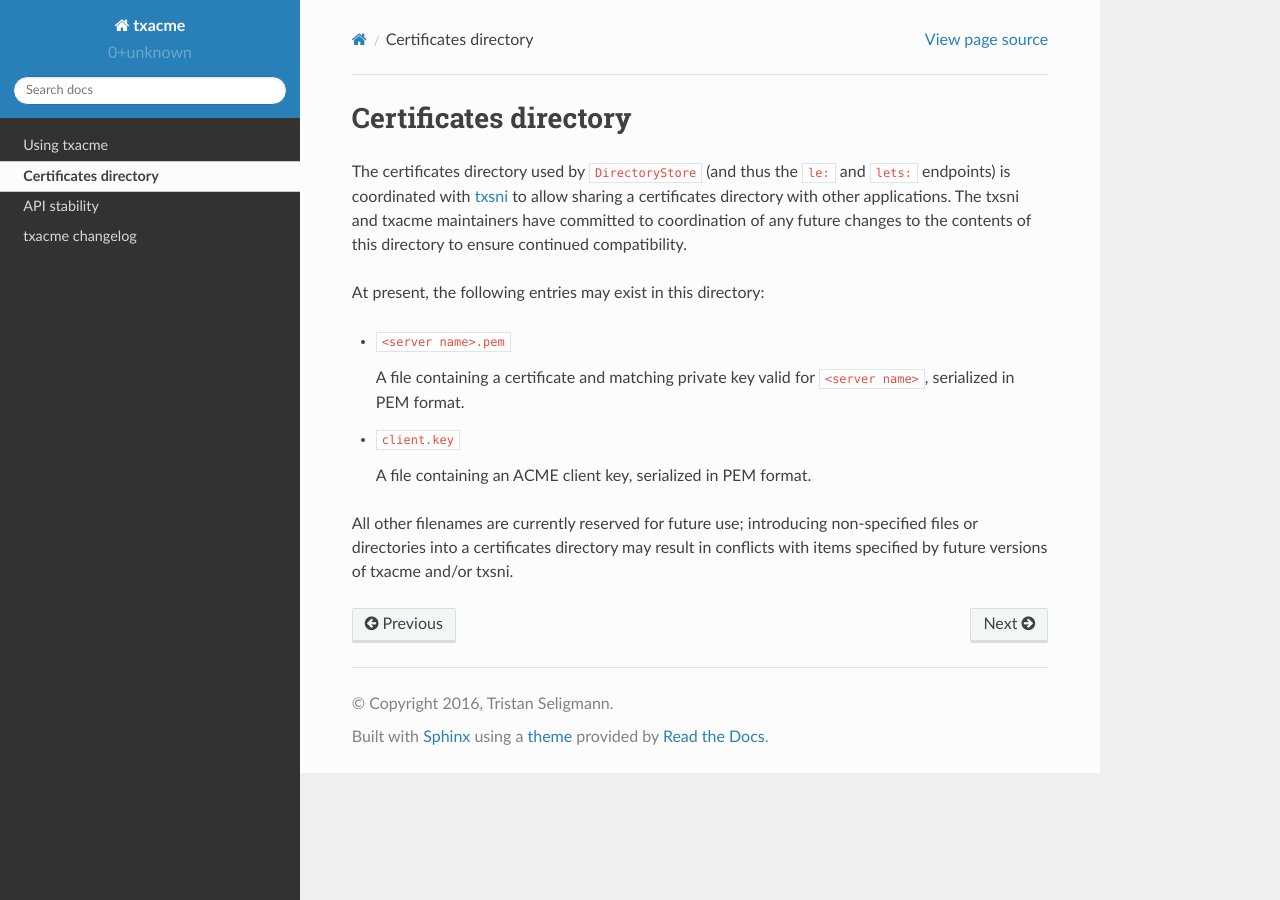
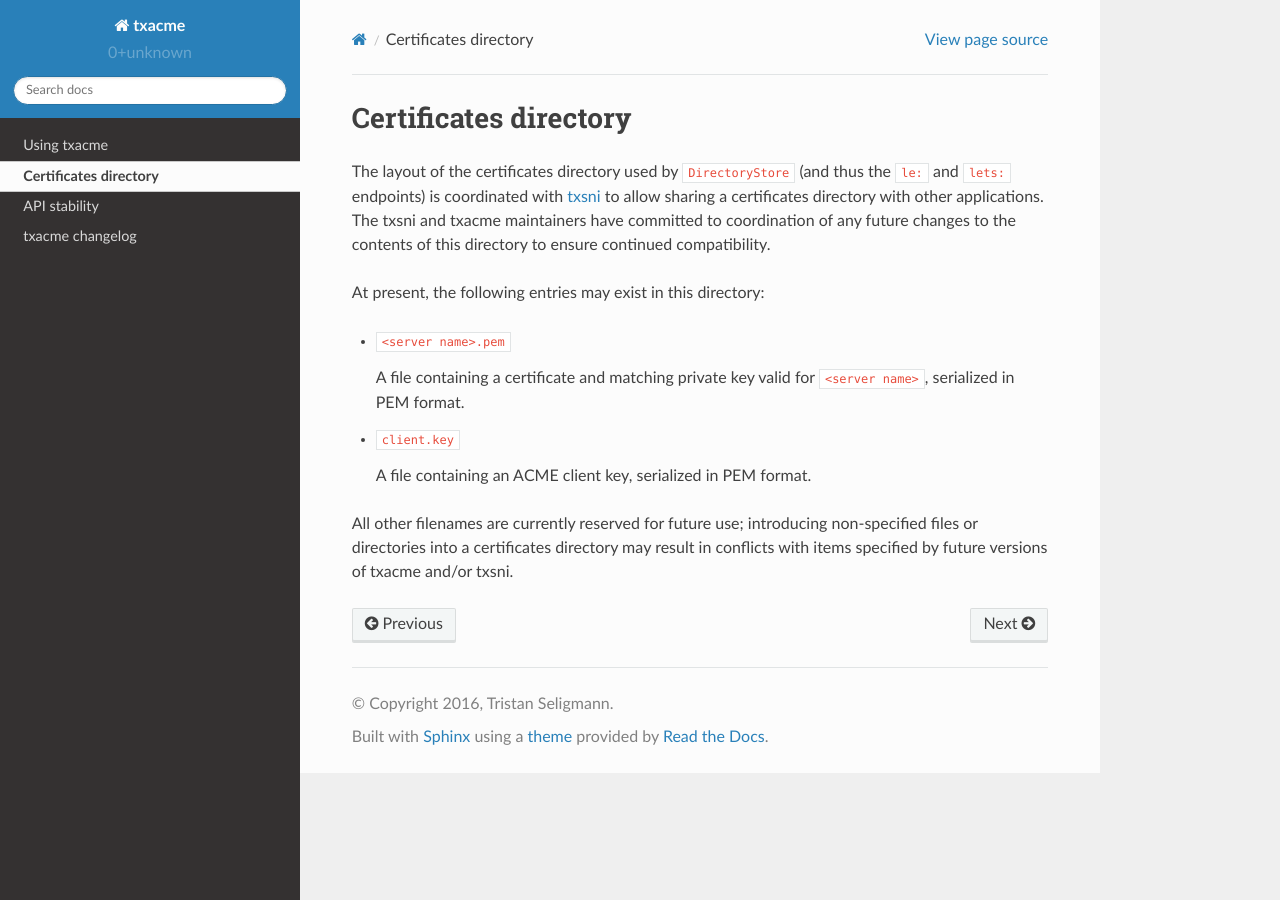
Before and after one commit to twisted/txacme, a Sphinx documentation site: the page built from docs/certs-dir.rst, in a window 1280 px wide. Built offline with Sphinx 7.4.7 and the Read the Docs theme 2.0.0, drawn with Linux system fonts in a browser that asks for light colours; pages that are not in the unit, such as notebooks, are missing from menus.

Commit message:
Another wording tweak.

```diff
--- a/docs/certs-dir.rst
+++ b/docs/certs-dir.rst
@@ -1,9 +1,9 @@
 Certificates directory
 ======================
 
-The certificates directory used by ``DirectoryStore`` (and thus the ``le:`` and
-``lets:`` endpoints) is coordinated with `txsni`_ to allow sharing a
-certificates directory with other applications. The txsni and txacme
+The layout of the certificates directory used by ``DirectoryStore`` (and thus
+the ``le:`` and ``lets:`` endpoints) is coordinated with `txsni`_ to allow
+sharing a certificates directory with other applications. The txsni and txacme
 maintainers have committed to coordination of any future changes to the
 contents of this directory to ensure continued compatibility.
 
```
